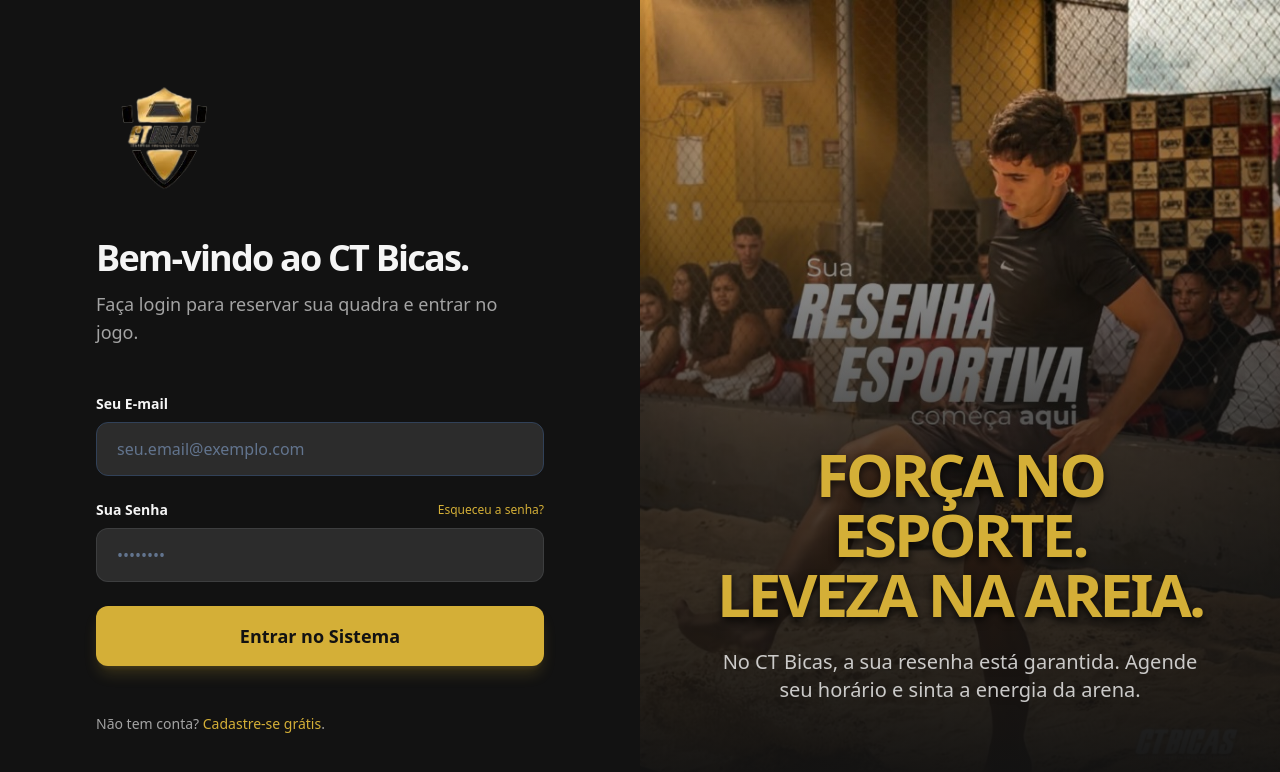
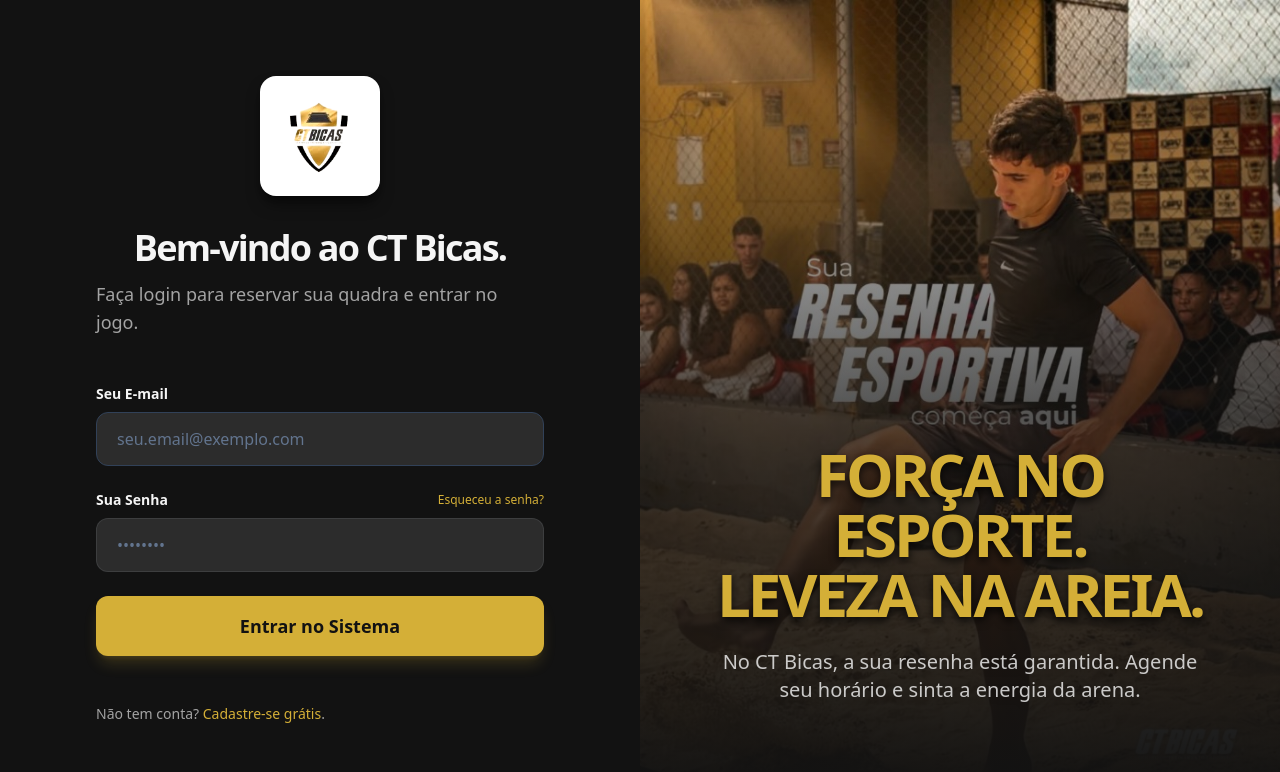
Before and after one commit to matos17igor/ct-bicas, a React (Vite) app in the folder frontend/: page / in a window 1280 px wide. Shown: the top 772 px of the page. Built offline with nearby package versions, Linux system fonts and the light colour scheme.

Commit message:
style: centraliza div lado esquerda da tela de login

```diff
--- a/frontend/src/pages/Login.tsx
+++ b/frontend/src/pages/Login.tsx
@@ -45,14 +45,16 @@
   }
 
   return (
-    <div className="min-h-screen flex bg-ct-dark">
-      <div className="w-full md:w-1/2 flex flex-col justify-center px-8 md:px-16 lg:px-24 py-12">
-        <div className="mb-12 flex flex-col items-start">
-          <img
-            src={logoCt}
-            alt="Logo CT Bicas"
-            className="w-35 h-35 object-contain mb-8"
-          />
+    <div className="h-screen w-full flex bg-ct-dark overflow-hidden">
+      <div className="w-full md:w-1/2 flex flex-col justify-center px-8 md:px-16 lg:px-24 py-12 overflow-y-auto items-center">
+        <div className="mb-12 flex flex-col items-center">
+          <div className="bg-white p-3 rounded-2xl mb-8 shadow-lg shadow-black/50">
+            <img
+              src={logoCt}
+              alt="Logo CT Bicas"
+              className="w-24 h-24 object-contain brightness-105 contrast-105"
+            />
+          </div>
 
           <h2 className="text-4xl font-extrabold text-ct-text tracking-tighter">
             Bem-vindo ao CT Bicas.
```
